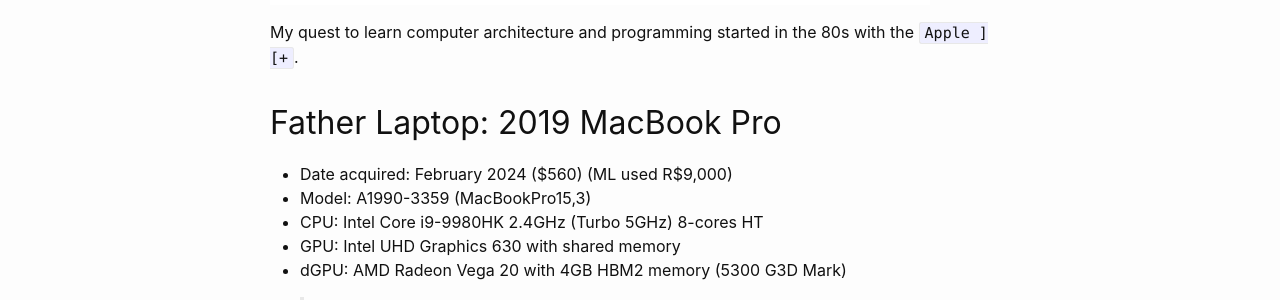
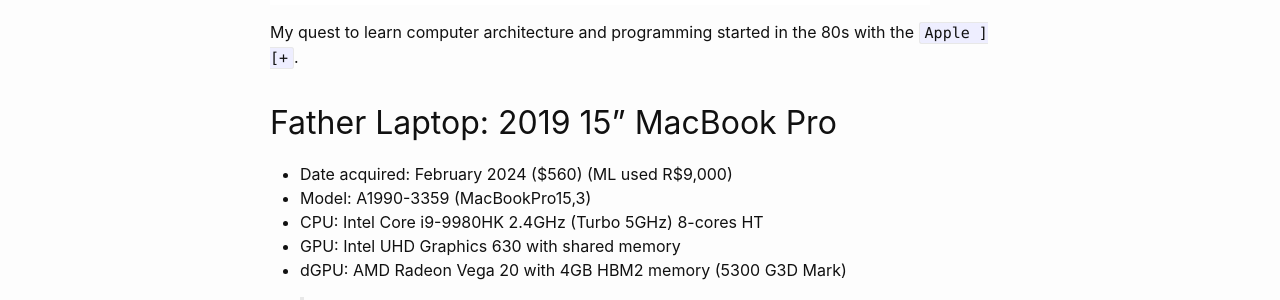
Before and after one commit to ekbann/ekbann.github.io, a Jekyll site: the page built from _posts/2024-02-11-my-computers.md, in a window 1280 px wide. Shown: the part 505-805 px from the top of the page. Built offline with Jekyll 4.4.1, drawn with Linux system fonts in a browser that asks for light colours.

Commit message:
Update 2024-02-11-my-computers.md

```diff
--- a/_posts/2024-02-11-my-computers.md
+++ b/_posts/2024-02-11-my-computers.md
@@ -10,7 +10,7 @@ categories: hardware computers
 
 My quest to learn computer architecture and programming started in the 80s with the `Apple ][+`.
 
-## Father Laptop: 2019 MacBook Pro
+## Father Laptop: 2019 15" MacBook Pro
 
 - Date acquired: February 2024 ($560) (ML used R$9,000)
 - Model: A1990-3359 (MacBookPro15,3)
```
